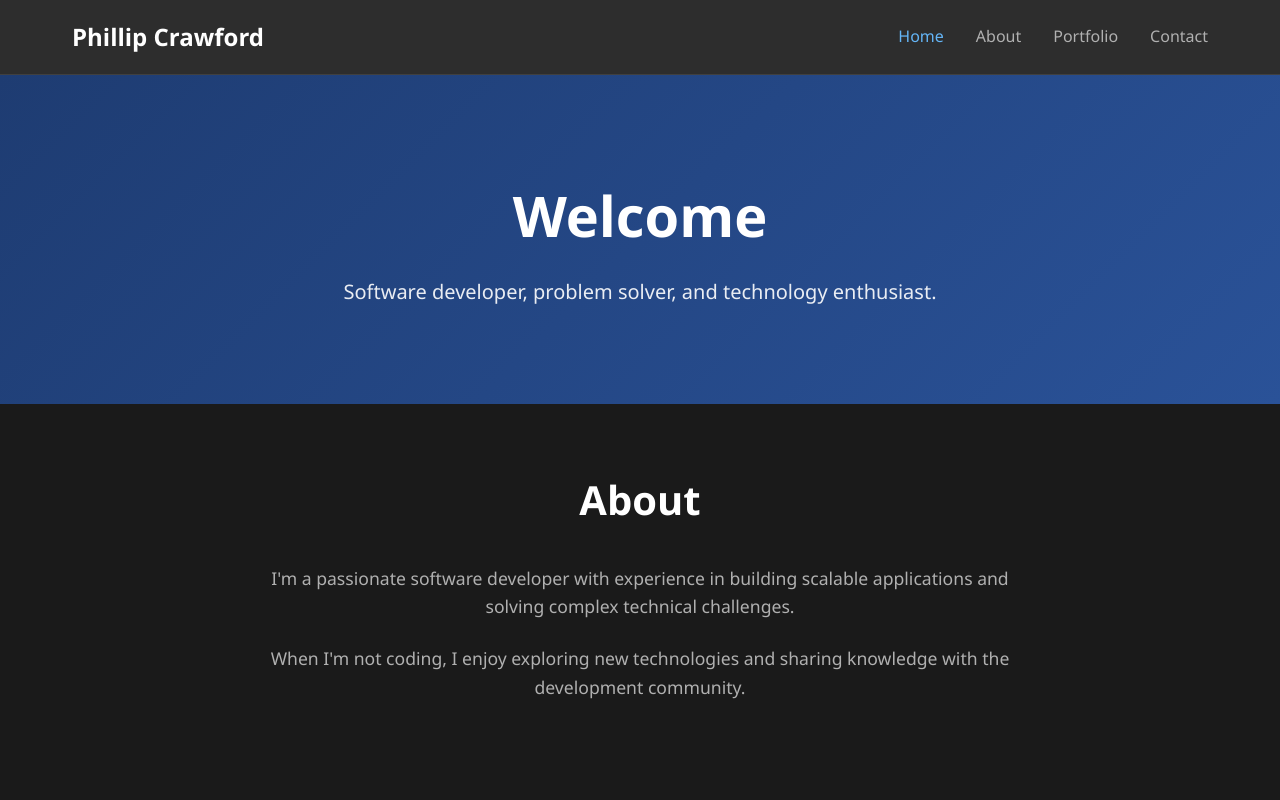
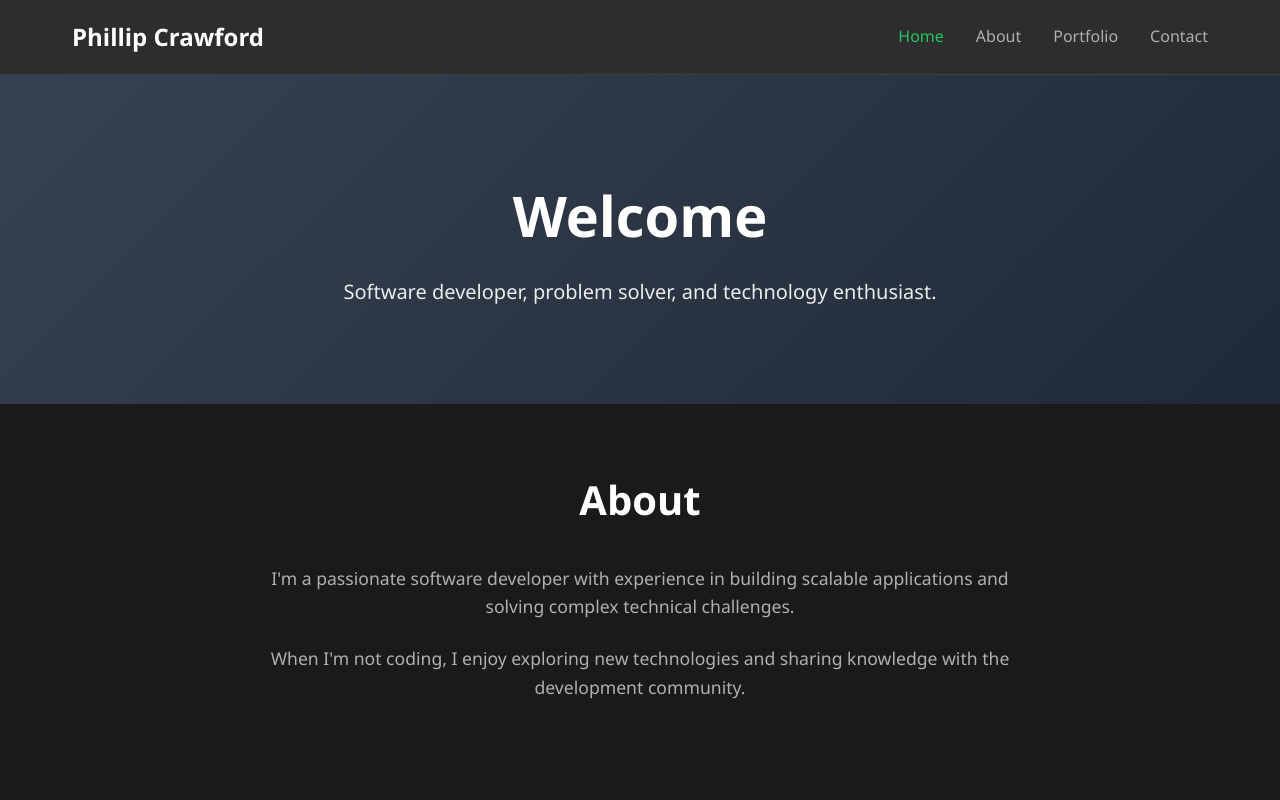
Before and after one commit to phillipcrawford/ppkcrawford-site, a plain HTML site: page index.html in a window 1280 px wide. Shown: the top 800 px of the page. Drawn offline with Linux system fonts and the light colour scheme.

Commit message:
ai choose green

```diff
--- a/style.css
+++ b/style.css
@@ -58,7 +58,7 @@ body {
 
 .nav-link:hover,
 .nav-link.active {
-  color: #64b5f6;
+  color: #22c55e;
 }
 
 /* Sections */
@@ -75,7 +75,7 @@ body {
 
 /* Hero */
 .hero {
-  background: linear-gradient(135deg, #1e3c72 0%, #2a5298 100%);
+  background: linear-gradient(135deg, #374151 0%, #1f2937 100%);
   color: white;
   text-align: center;
   padding: 6rem 0;
@@ -160,7 +160,7 @@ body {
 }
 
 .contact-link {
-  background: #2a5298;
+  background: #22c55e;
   color: white;
   padding: 0.75rem 1.5rem;
   text-decoration: none;
@@ -170,7 +170,7 @@ body {
 }
 
 .contact-link:hover {
-  background: #1e3c72;
+  background: #16a34a;
   transform: translateY(-2px);
 }
 
```
